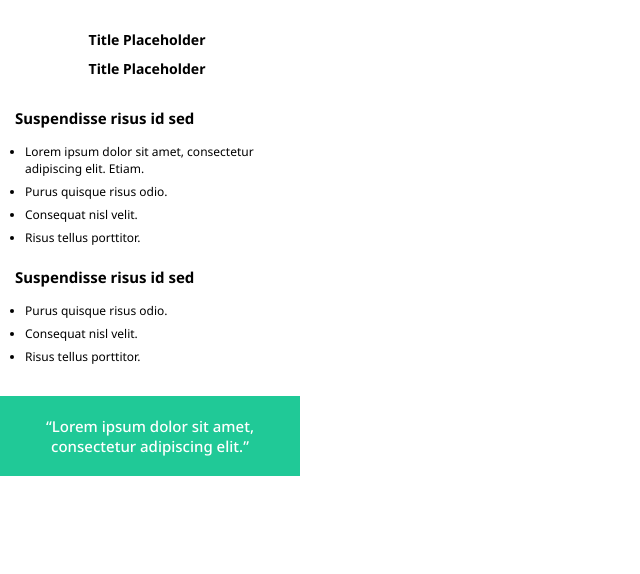
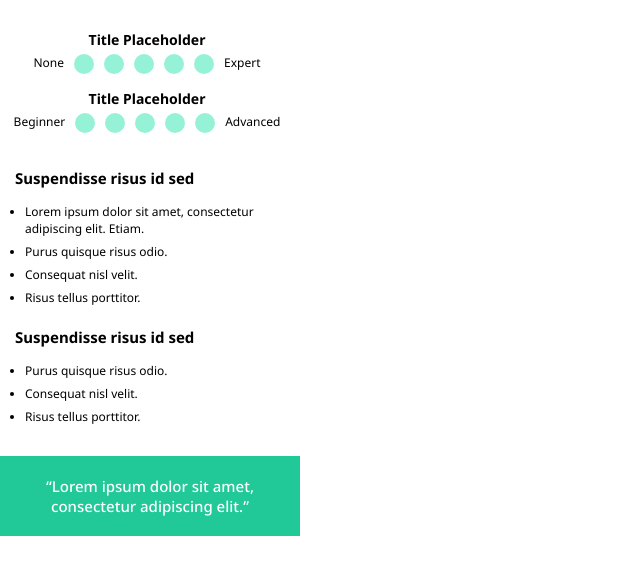
Before and after one commit to brunasantos-dev/Personal-Card, a plain HTML site: page src/persona.html in a window 1280 px wide. Shown: the whole page, without its empty margins (0-640 px from the left). Drawn offline with Linux system fonts and the light colour scheme.

Commit message:
add svg to persona levels

```diff
--- a/src/persona.html
+++ b/src/persona.html
@@ -11,12 +11,114 @@
       rel="stylesheet"
     />
     <link rel="stylesheet" href="persona-style.css" />
+    <link rel="stylesheet" href="svg.css" />
   </head>
   <body>
     <section id="card">
       <div id="persona-gradient">
         <h1>Title Placeholder</h1>
+
+        <div id="persona-levels">
+          <p>None</p>
+          <svg
+            width="20"
+            height="20"
+            viewBox="0 0 20 20"
+            fill="none"
+            xmlns="http://www.w3.org/2000/svg"
+          >
+            <circle cx="10" cy="10" r="10" />
+          </svg>
+          <svg
+            width="20"
+            height="20"
+            viewBox="0 0 20 20"
+            fill="none"
+            xmlns="http://www.w3.org/2000/svg"
+          >
+            <circle cx="10" cy="10" r="10" />
+          </svg>
+          <svg
+            width="20"
+            height="20"
+            viewBox="0 0 20 20"
+            fill="none"
+            xmlns="http://www.w3.org/2000/svg"
+          >
+            <circle cx="10" cy="10" r="10" />
+          </svg>
+          <svg
+            width="20"
+            height="20"
+            viewBox="0 0 20 20"
+            fill="none"
+            xmlns="http://www.w3.org/2000/svg"
+          >
+            <circle cx="10" cy="10" r="10" />
+          </svg>
+          <svg
+            width="20"
+            height="20"
+            viewBox="0 0 20 20"
+            fill="none"
+            xmlns="http://www.w3.org/2000/svg"
+          >
+            <circle cx="10" cy="10" r="10" />
+          </svg>
+          <p>Expert</p>
+        </div>
+
         <h2>Title Placeholder</h2>
+
+        <div id="persona-levels">
+          <p>Beginner</p>
+          <svg
+            width="20"
+            height="20"
+            viewBox="0 0 20 20"
+            fill="none"
+            xmlns="http://www.w3.org/2000/svg"
+          >
+            <circle cx="10" cy="10" r="10" />
+          </svg>
+          <svg
+            width="20"
+            height="20"
+            viewBox="0 0 20 20"
+            fill="none"
+            xmlns="http://www.w3.org/2000/svg"
+          >
+            <circle cx="10" cy="10" r="10" />
+          </svg>
+          <svg
+            width="20"
+            height="20"
+            viewBox="0 0 20 20"
+            fill="none"
+            xmlns="http://www.w3.org/2000/svg"
+          >
+            <circle cx="10" cy="10" r="10" />
+          </svg>
+          <svg
+            width="20"
+            height="20"
+            viewBox="0 0 20 20"
+            fill="none"
+            xmlns="http://www.w3.org/2000/svg"
+          >
+            <circle cx="10" cy="10" r="10" />
+          </svg>
+          <svg
+            width="20"
+            height="20"
+            viewBox="0 0 20 20"
+            fill="none"
+            xmlns="http://www.w3.org/2000/svg"
+          >
+            <circle cx="10" cy="10" r="10" />
+          </svg>
+          <p>Advanced</p>
+        </div>
       </div>
       <div id="persona-list">
         <h3>Suspendisse risus id sed</h3>
@@ -36,7 +138,10 @@
         </ul>
       </div>
       <footer>
-        <h5>“Lorem ipsum dolor sit amet, consectetur adipiscing elit.”</h5>
+        <h5>
+          “Lorem ipsum dolor sit amet, <br />
+          consectetur adipiscing elit.”
+        </h5>
       </footer>
     </section>
   </body>
```
